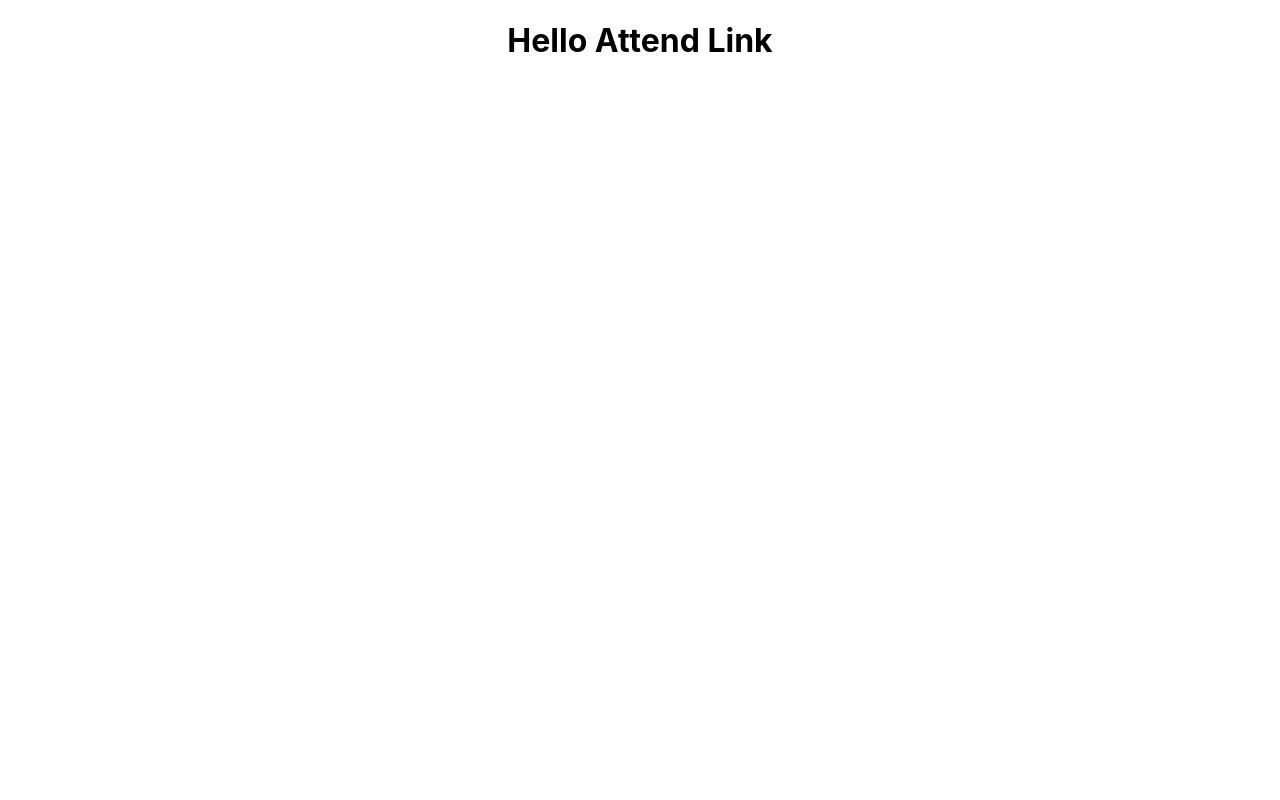
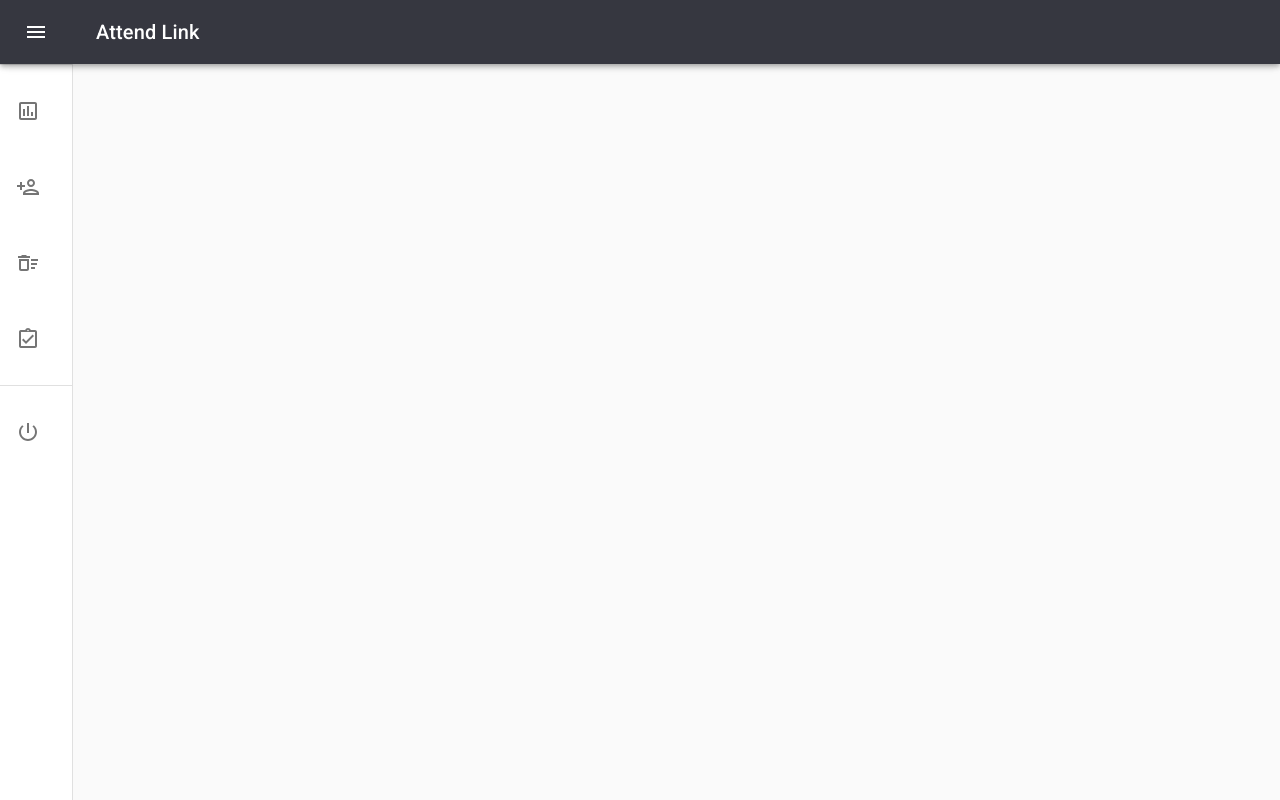
Before and after one commit to Naumanhassan307/attendLink-W, a React (Create React App) app: page / in a window 1280 px wide. Built offline with nearby package versions, Linux system fonts and the light colour scheme.

Commit message:
Overview Ui complete

```diff
--- a/package.json
+++ b/package.json
@@ -9,6 +9,7 @@
     "@testing-library/react": "^11.2.7",
     "@testing-library/user-event": "^12.8.3",
     "react": "^17.0.2",
+    "react-circular-progressbar": "^2.0.4",
     "react-dom": "^17.0.2",
     "react-router-dom": "^5.2.0",
     "react-scripts": "4.0.3",
--- a/src/App.js
+++ b/src/App.js
@@ -1,11 +1,12 @@
 
 import './App.css';
+import Home from "../src/modules/home/Home"
 
 function App() {
   return (
-    <div className="App">
-      <h1>Hello Attend Link</h1>
-    </div>
+    <>
+    <Home />
+    </>
   );
 }
 
--- /dev/null
+++ b/src/modules/home/Home.js
@@ -0,0 +1,213 @@
+import React from "react";
+import clsx from "clsx";
+import { makeStyles, useTheme } from "@material-ui/core/styles";
+import Drawer from "@material-ui/core/Drawer";
+import AppBar from "@material-ui/core/AppBar";
+import Toolbar from "@material-ui/core/Toolbar";
+import List from "@material-ui/core/List";
+import CssBaseline from "@material-ui/core/CssBaseline";
+import Typography from "@material-ui/core/Typography";
+import Divider from "@material-ui/core/Divider";
+import IconButton from "@material-ui/core/IconButton";
+import MenuIcon from "@material-ui/icons/Menu";
+import ChevronLeftIcon from "@material-ui/icons/ChevronLeft";
+import ChevronRightIcon from "@material-ui/icons/ChevronRight";
+import ListItem from "@material-ui/core/ListItem";
+import ListItemIcon from "@material-ui/core/ListItemIcon";
+import ListItemText from "@material-ui/core/ListItemText";
+
+
+import AssessmentOutlinedIcon from "@material-ui/icons/AssessmentOutlined";
+import PersonAddOutlinedIcon from "@material-ui/icons/PersonAddOutlined";
+import DeleteSweepOutlinedIcon from "@material-ui/icons/DeleteSweepOutlined";
+import AssignmentTurnedInOutlinedIcon from "@material-ui/icons/AssignmentTurnedInOutlined";
+import PowerSettingsNewOutlinedIcon from "@material-ui/icons/PowerSettingsNewOutlined";
+import OverView from "../overView/OverView";
+
+
+
+
+
+const drawerWidth = 240;
+
+const useStyles = makeStyles((theme) => ({
+  root: {
+    display: "flex",
+  },
+  appBar: {
+    zIndex: theme.zIndex.drawer + 1,
+    backgroundColor: "#363740",
+    transition: theme.transitions.create(["width", "margin"], {
+      easing: theme.transitions.easing.sharp,
+      duration: theme.transitions.duration.leavingScreen,
+    }),
+  },
+  appBarShift: {
+    marginLeft: drawerWidth,
+    width: `calc(100% - ${drawerWidth}px)`,
+    transition: theme.transitions.create(["width", "margin"], {
+      easing: theme.transitions.easing.sharp,
+      duration: theme.transitions.duration.enteringScreen,
+    }),
+  },
+  menuButton: {
+    marginRight: 36,
+  },
+  hide: {
+    display: "none",
+  },
+  drawer: {
+    width: drawerWidth,
+    flexShrink: 0,
+    whiteSpace: "nowrap",
+  },
+  drawerOpen: {
+    width: drawerWidth,
+    transition: theme.transitions.create("width", {
+      easing: theme.transitions.easing.sharp,
+      duration: theme.transitions.duration.enteringScreen,
+    }),
+  },
+  drawerClose: {
+    transition: theme.transitions.create("width", {
+      easing: theme.transitions.easing.sharp,
+      duration: theme.transitions.duration.leavingScreen,
+    }),
+    overflowX: "hidden",
+    width: theme.spacing(7) + 1,
+    [theme.breakpoints.up("sm")]: {
+      width: theme.spacing(9) + 1,
+    },
+  },
+  toolbar: {
+    display: "flex",
+    alignItems: "center",
+    justifyContent: "flex-end",
+    padding: theme.spacing(0, 1),
+    // necessary for content to be below app bar
+    ...theme.mixins.toolbar,
+  },
+  content: {
+    flexGrow: 1,
+    padding: theme.spacing(3),
+  },
+
+}));
+
+export default function Home() {
+  const classes = useStyles();
+  const theme = useTheme();
+  const [open, setOpen] = React.useState(false);
+
+  const handleDrawerOpen = () => {
+    setOpen(true);
+  };
+
+  const handleDrawerClose = () => {
+    setOpen(false);
+  };
+
+  return (
+    <div className={classes.root}>
+      <CssBaseline />
+      <AppBar
+        position="fixed"
+        className={clsx(classes.appBar, {
+          [classes.appBarShift]: open,
+        })}
+      >
+        <Toolbar>
+          <IconButton
+            color="inherit"
+            aria-label="open drawer"
+            onClick={handleDrawerOpen}
+            edge="start"
+            className={clsx(classes.menuButton, {
+              [classes.hide]: open,
+            })}
+          >
+            <MenuIcon />
+          </IconButton>
+          <Typography variant="h6" noWrap  >
+            Attend Link
+
+          </Typography>
+        </Toolbar>
+      </AppBar>
+      <Drawer
+        variant="permanent"
+        className={clsx(classes.drawer, {
+          [classes.drawerOpen]: open,
+          [classes.drawerClose]: !open,
+        })}
+        classes={{
+          paper: clsx({
+            [classes.drawerOpen]: open,
+            [classes.drawerClose]: !open,
+          }),
+        }}
+      >
+        <div className={classes.toolbar}>
+          <Typography variant="h6" noWrap>
+            Admin Area &nbsp; &nbsp; &nbsp;
+          </Typography>
+          <IconButton onClick={handleDrawerClose}>
+            {theme.direction === "rtl" ? (
+              <ChevronRightIcon />
+            ) : (
+              <ChevronLeftIcon />
+            )}
+          </IconButton>
+        </div>
+        <Divider />
+        <List>
+          {[
+            "Today Overview",
+            "Add Teacher",
+            "Delete/Update",
+            "Check Attendance",
+          ].map((text, index) => (
+            <ListItem button key={text}>
+              <ListItemIcon>
+                {index === 0 ? (
+                  <AssessmentOutlinedIcon />
+                ) : index === 1 ? (
+                  <PersonAddOutlinedIcon />
+                ) : index === 2 ? (
+                  <DeleteSweepOutlinedIcon />
+                ) : (
+                  <AssignmentTurnedInOutlinedIcon />
+                )}
+              </ListItemIcon>
+              <ListItemText primary={text} />
+              <br />
+              <br />
+              <br />
+
+            </ListItem>
+          ))}
+        </List>
+        <Divider />
+        <List>
+          <ListItem button key="Logout">
+            <br />
+            <br />
+            <br />
+
+
+            <ListItemIcon>
+              <PowerSettingsNewOutlinedIcon />
+            </ListItemIcon>
+            <ListItemText primary="Logout" />
+          </ListItem>
+        </List>
+      </Drawer>
+      <main className={classes.content}>
+        <div className={classes.toolbar} />
+        {/* <OverView /> */}
+
+      </main>
+
+    </div>
+  );
+}
--- /dev/null
+++ b/src/modules/overView/OverView.js
@@ -0,0 +1,65 @@
+
+import "./OverViewStyle.css"
+
+import { CircularProgressbar } from "react-circular-progressbar";
+import "react-circular-progressbar/dist/styles.css";
+
+
+function OverView(){
+    return (
+      <>
+        <div className="head-div">Today Overview</div>
+        <div className="main-div">
+          <div className="child">
+            <div className="child-one">Present</div>
+            <div style={{ width: 150, height: 150 }} className="child-two">
+              <CircularProgressbar
+                minValue={0}
+                maxValue={100}
+                value={85}
+                text={85}
+              />
+            </div>
+          </div>
+          <div className="child">
+            <div className="child-one">Absent</div>
+            <div style={{ width: 150, height: 150 }} className="child-two">
+              <CircularProgressbar
+                minValue={0}
+                maxValue={100}
+                value={5}
+                text={5}
+              />
+            </div>
+          </div>
+          <div className="child">
+            <div className="child-one">On Leave</div>
+            <div style={{ width: 150, height: 150 }} className="child-two">
+              <CircularProgressbar
+                minValue={0}
+                maxValue={100}
+                value={10}
+                text={10}
+              />
+            </div>
+          </div>
+          <div className="child">
+            <div className="child-one">Total</div>
+            <div
+              style={{ width: 150, height: 150, color: "#2196f3" }}
+              className="child-two"
+            >
+              <CircularProgressbar
+                minValue={0}
+                maxValue={100}
+                value={100}
+                text={100}
+              />
+            </div>
+          </div>
+        </div>
+      </>
+    );
+
+}
+export default OverView;
--- /dev/null
+++ b/src/modules/overView/OverViewStyle.css
@@ -0,0 +1,55 @@
+.head-div{
+
+    width: 92%;
+    height: 60px;
+    margin-top: 10px;
+    margin-left: 3.5%;
+    margin-right: 3.5%;
+    display: flex;
+    align-items: center;
+    justify-content: center;
+    background-color: rgba(0, 0, 0, 0.801);
+    box-shadow: 5px 5px 5px rgba(0, 0, 0, 0.801);
+    color: ivory;
+    font-size: 24px;
+    border-radius: 20px;
+
+}
+.main-div{
+
+    width: 95%;
+    height: auto;
+    margin-top: 50px;
+    margin-left: 2.5%;
+    margin-right: 2.5%;
+    display: flex;
+    flex-direction: row;
+    flex-wrap: wrap;
+}
+.child{
+    width: 23%;
+    height: 300px;
+    margin: 10px;
+    /* border: 1px solid green; */
+    border-radius: 21px;
+}
+.child-one{
+    width: 100%;
+    height: 60px;
+    background-color: rgba(0, 0, 0, 0.801);
+    box-shadow: 2px 5px 5px rgba(0, 0, 0, 0.801);
+    color: ivory;
+    display: flex;
+    align-items: center;
+    justify-content: center;
+    font-size: 20px;
+    font-weight: bold;
+    /* border-radius: 20px ; */
+    border-top-left-radius: 20px;
+    border-top-right-radius: 20px;
+}
+.child-two{
+    padding: 10px;
+    margin: 20%;
+     /* border: 1px solid red; */
+}
```
Also changed, not shown: src/assets/logo.jpg (added), 1 other file (tests, documents, lock files or other folders).
